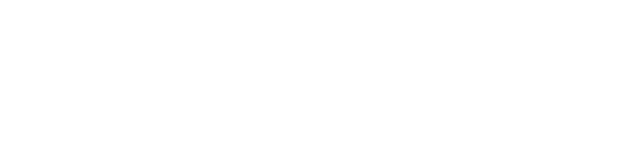
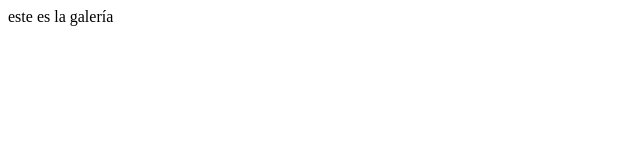
Before and after one commit to Lay-aP-Chan/pagperso, a plain HTML site: page galeria.html in a window 1280 px wide. Shown: the whole page, without its empty margins (0-640 px from the left). Drawn offline with Linux system fonts and the light colour scheme.

Commit message:
Update galeria.html

```diff
--- a/galeria.html
+++ b/galeria.html
@@ -5,6 +5,6 @@
         </title>
     </head>
     <body>
-
+       este es la galería
     </body>
 <html>
```
